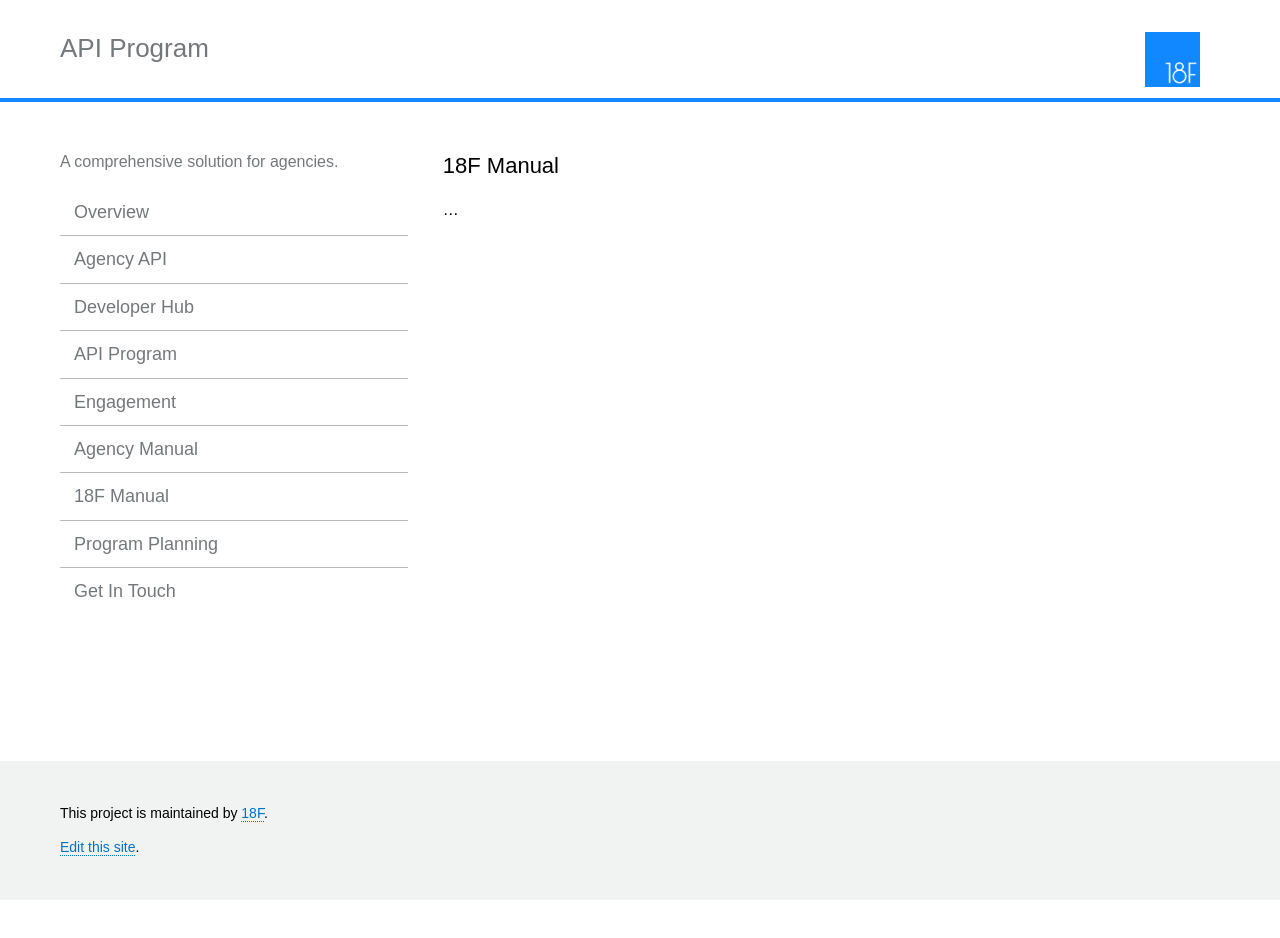
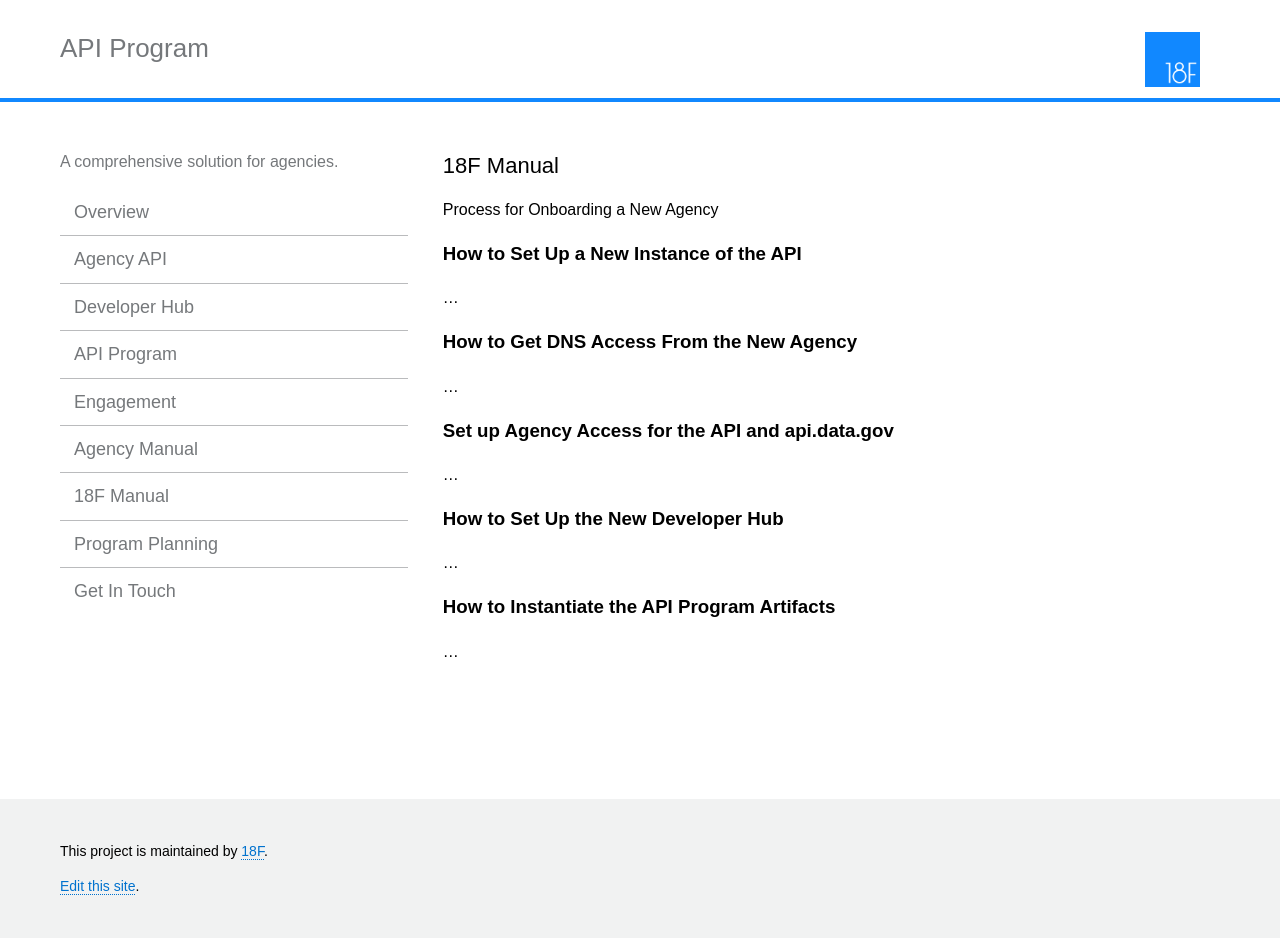
Before and after one commit to 18F/api-program, a Jekyll site: the page built from pages/18f-manual.md, in a window 1280 px wide. Built offline with Jekyll 4.4.1, drawn with Linux system fonts in a browser that asks for light colours; before the commit the page ends 900 px from its top, so only the background shows below that.

Commit message:
adding outlines

```diff
--- a/pages/18f-manual.md
+++ b/pages/18f-manual.md
@@ -4,5 +4,25 @@
 permalink: /18f-manual/
 ---
 
+Process for Onboarding a New Agency
+
+
+### How to Set Up a New Instance of the API
 
 ...
+
+### How to Get DNS Access From the New Agency
+
+...
+
+### Set up Agency Access for the API and api.data.gov
+
+...
+
+### How to Set Up the New Developer Hub
+
+...
+
+### How to Instantiate the API Program Artifacts
+
+...
```
